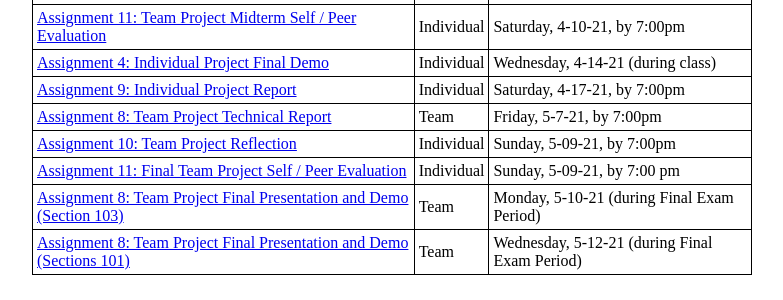
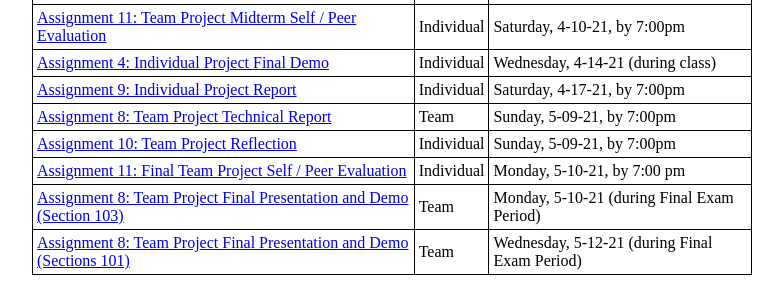
Before and after one commit to ycpcs/cs320-spring2021, a Jekyll site: the page built from assign/index.md, in a window 1280 px wide. Shown: the part 334-634 px from the top of the page, without its empty margins (248-1031 px from the left). Built offline with Jekyll 4.4.1, drawn with Linux system fonts in a browser that asks for light colours.

Commit message:
extended deadline

```diff
--- a/assign/index.md
+++ b/assign/index.md
@@ -18,8 +18,8 @@ Assignment | Type | Due
 [Assignment 11: Team Project Midterm Self / Peer Evaluation](assign11.html) | Individual | Saturday, 4-10-21, by 7:00pm
 [Assignment 4: Individual Project Final Demo](assign04.html) | Individual | Wednesday, 4-14-21 (during class)
 [Assignment 9: Individual Project Report](assign09.html) | Individual | Saturday, 4-17-21, by 7:00pm
-[Assignment 8: Team Project Technical Report](assign08.html) | Team | Friday, 5-7-21, by 7:00pm
+[Assignment 8: Team Project Technical Report](assign08.html) | Team | Sunday, 5-09-21, by 7:00pm
 [Assignment 10: Team Project Reflection](assign10.html) | Individual | Sunday, 5-09-21, by 7:00pm
-[Assignment 11: Final Team Project Self / Peer Evaluation](assign11.html) | Individual | Sunday, 5-09-21, by 7:00 pm
+[Assignment 11: Final Team Project Self / Peer Evaluation](assign11.html) | Individual | Monday, 5-10-21, by 7:00 pm
 [Assignment 8: Team Project Final Presentation and Demo (Section 103)](assign08.html) | Team | Monday, 5-10-21 (during Final Exam Period)
 [Assignment 8: Team Project Final Presentation and Demo (Sections 101)](assign08.html) | Team | Wednesday, 5-12-21 (during Final Exam Period)
```
